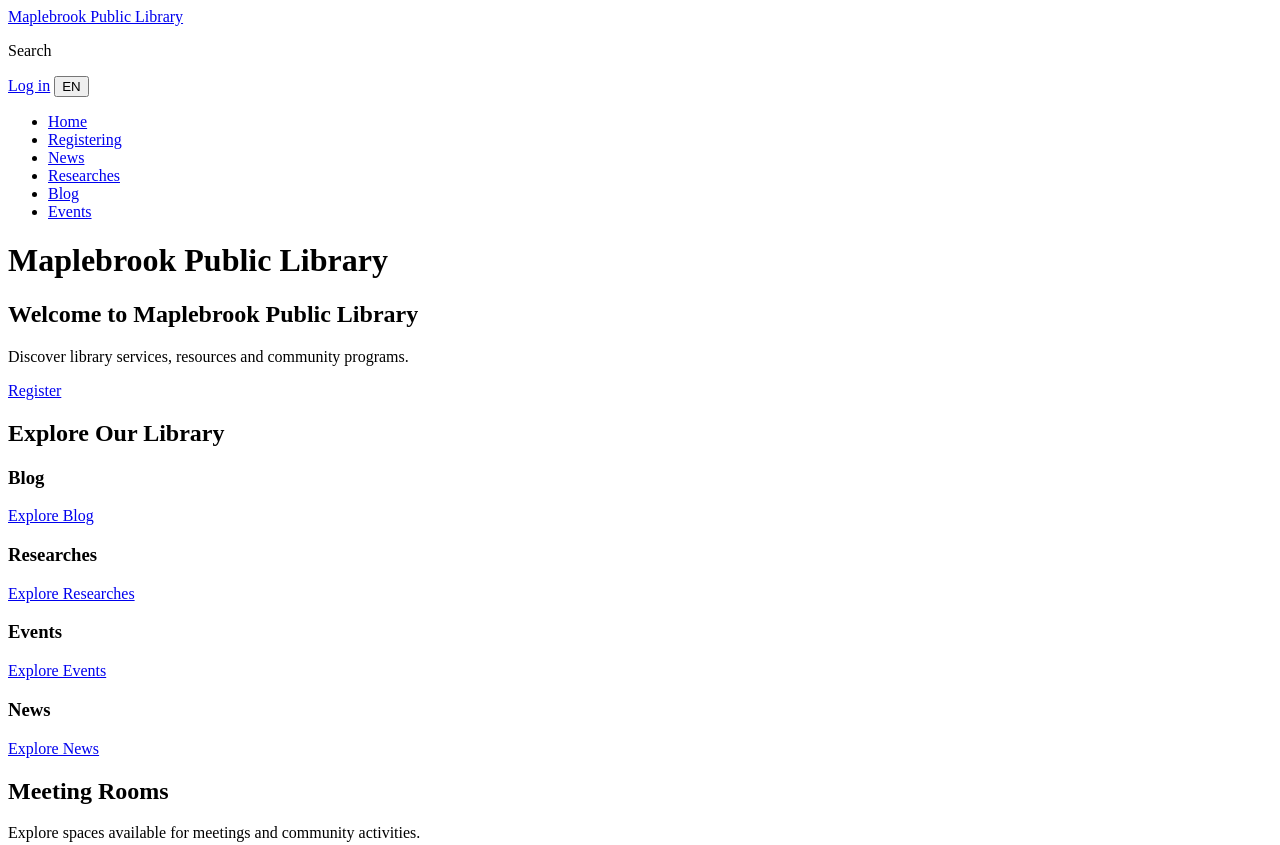
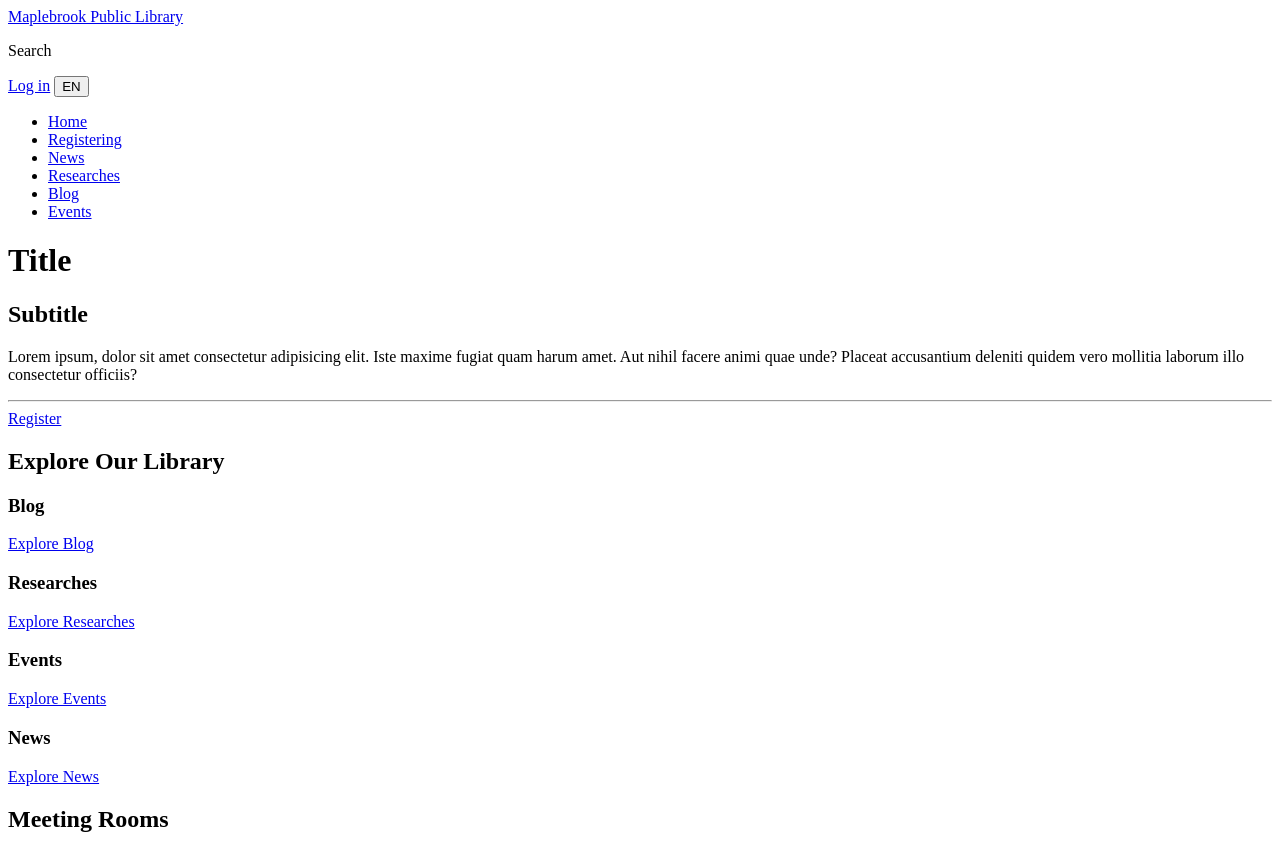
Before and after one commit to Kimia-sm/Week-5, a plain HTML site: page index.html in a window 1280 px wide. Shown: the top 845 px of the page. Drawn offline with Linux system fonts and the light colour scheme.

Commit message:
Hero section

```diff
--- a/index.html
+++ b/index.html
@@ -32,13 +32,13 @@
     <!-- Main Content -->
     <main>
 
-        <h1>Maplebrook Public Library</h1>
+        <h1>Title</h1>
 
         <!-- Hero Section -->
         <section aria-labelledby="welcome-heading">
-            <h2 id="welcome-heading">Welcome to Maplebrook Public Library</h2>
-            <p>Discover library services, resources and community programs.</p>
-            <!-- Hero image placeholder -->
+            <h2 id="welcome-heading">Subtitle</h2>
+            <p>Lorem ipsum, dolor sit amet consectetur adipisicing elit. Iste maxime fugiat quam harum amet. Aut nihil facere animi quae unde? Placeat accusantium deleniti quidem vero mollitia laborum illo consectetur officiis?</p>
+            <hr>
             <a href="registering.html">Register</a>
         </section>
 
```
